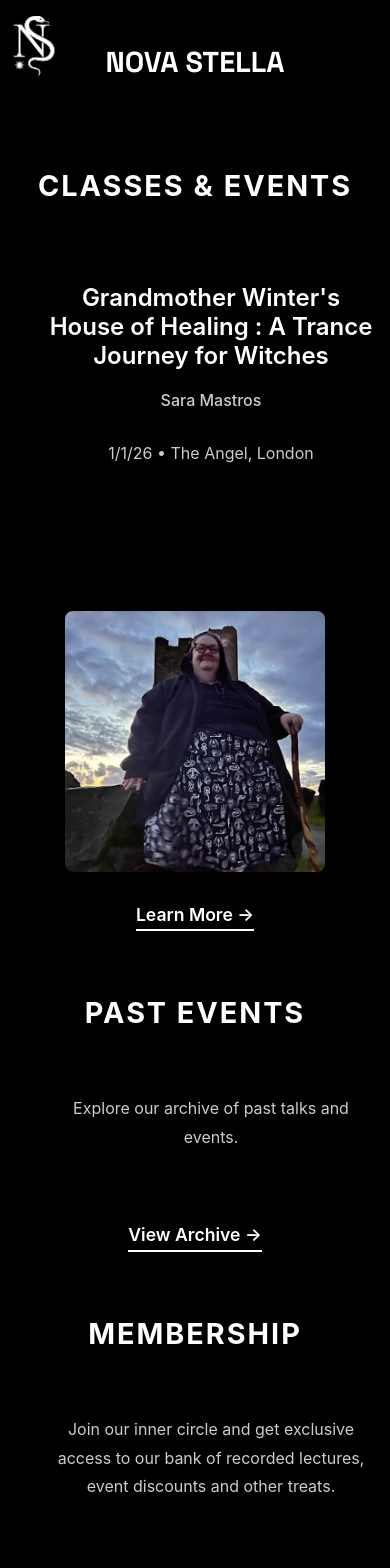
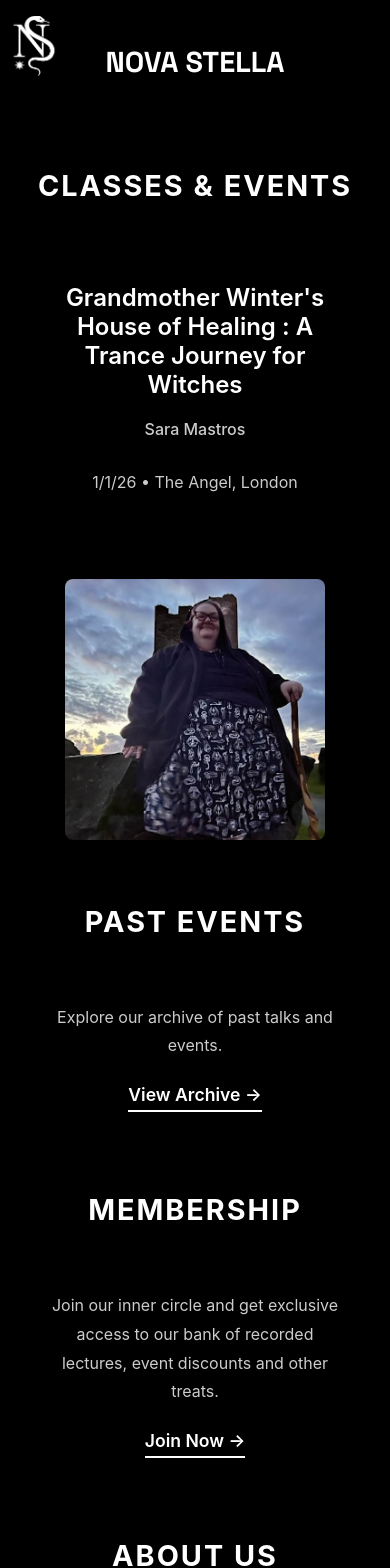
Before and after one commit to EmmaluFox/nova-stella, a React (Create React App) app: page / in a window 390 px wide. Shown: the top 1568 px of the page. Built offline with nearby package versions, Linux system fonts and the light colour scheme; a web font is replaced by a local one.

Commit message:
Fix section-content sizing to match section-image, move section-link inside content, prevent container overlap

```diff
--- a/src/pages/Home.css
+++ b/src/pages/Home.css
@@ -67,12 +67,6 @@
   display: none;
 }
 
-.section-layout > .section-link {
-  grid-column: 2;
-  justify-self: start;
-  align-self: start;
-}
-
 .home-section.reverse .section-layout {
   grid-template-columns: 1fr 1fr;
 }
@@ -93,6 +87,8 @@
   background-color: #1a1a1a;
   border-radius: 8px;
   overflow: hidden;
+  position: relative;
+  flex-shrink: 0;
 }
 
 .section-image img {
@@ -111,7 +107,12 @@
   display: flex;
   flex-direction: column;
   width: 100%;
-  max-height: 400px;
+  max-width: 400px;
+  aspect-ratio: 1 / 1;
+  box-sizing: border-box;
+  overflow: hidden;
+  position: relative;
+  flex-shrink: 0;
 }
 
 .next-event-info {
@@ -250,12 +251,6 @@
     max-height: 80vw;
   }
 
-  .section-layout > .section-link {
-    order: 3;
-    align-self: center;
-    justify-self: center;
-  }
-
   .home-section.reverse .section-image {
     order: unset;
   }
--- a/src/pages/Home.js
+++ b/src/pages/Home.js
@@ -48,11 +48,11 @@ function Home() {
                   </div>
                 )}
                 <p className='section-description'></p>
+                <a href='/upcoming-talks' className='section-link'>Learn More →</a>
               </div>
               <div className='section-image-mobile'>
                 {eventImage && <img src={eventImage} alt={firstEvent?.speaker} />}
               </div>
-              <a href='/upcoming-talks' className='section-link'>Learn More →</a>
             </div>
           </div>
         </div>
@@ -67,8 +67,8 @@ function Home() {
               </div>
               <div className='section-content'>
                 <p>Explore our archive of past talks and events.</p>
+                <a href='/past-events' className='section-link'>View Archive →</a>
               </div>
-              <a href='/past-events' className='section-link'>View Archive →</a>
             </div>
           </div>
         </div>
@@ -83,8 +83,8 @@ function Home() {
               </div>
               <div className='section-content'>
                 <p className='section-description'>Join our inner circle and get exclusive access to our bank of recorded lectures, event discounts and other treats.</p>
+                <a href='/community' className='section-link'>Join Now →</a>
               </div>
-              <a href='/community' className='section-link'>Join Now →</a>
             </div>
           </div>
         </div>
@@ -99,8 +99,8 @@ function Home() {
               </div>
               <div className='section-content'>
                 <p className='section-description'>Learn more about Nova Stella and our mission.</p>
+                <a href='/about' className='section-link'>Discover More →</a>
               </div>
-              <a href='/about' className='section-link'>Discover More →</a>
             </div>
           </div>
         </div>
```
